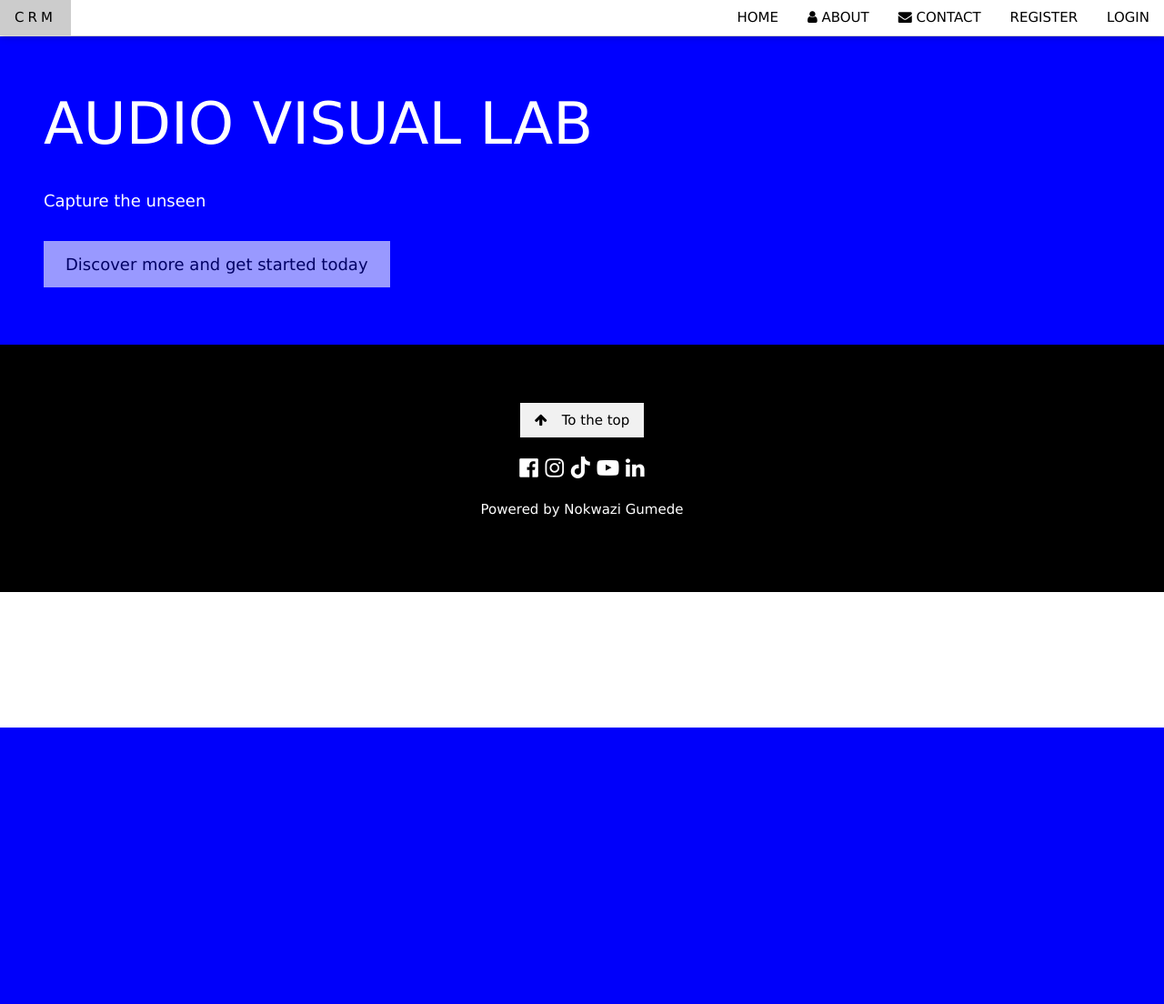
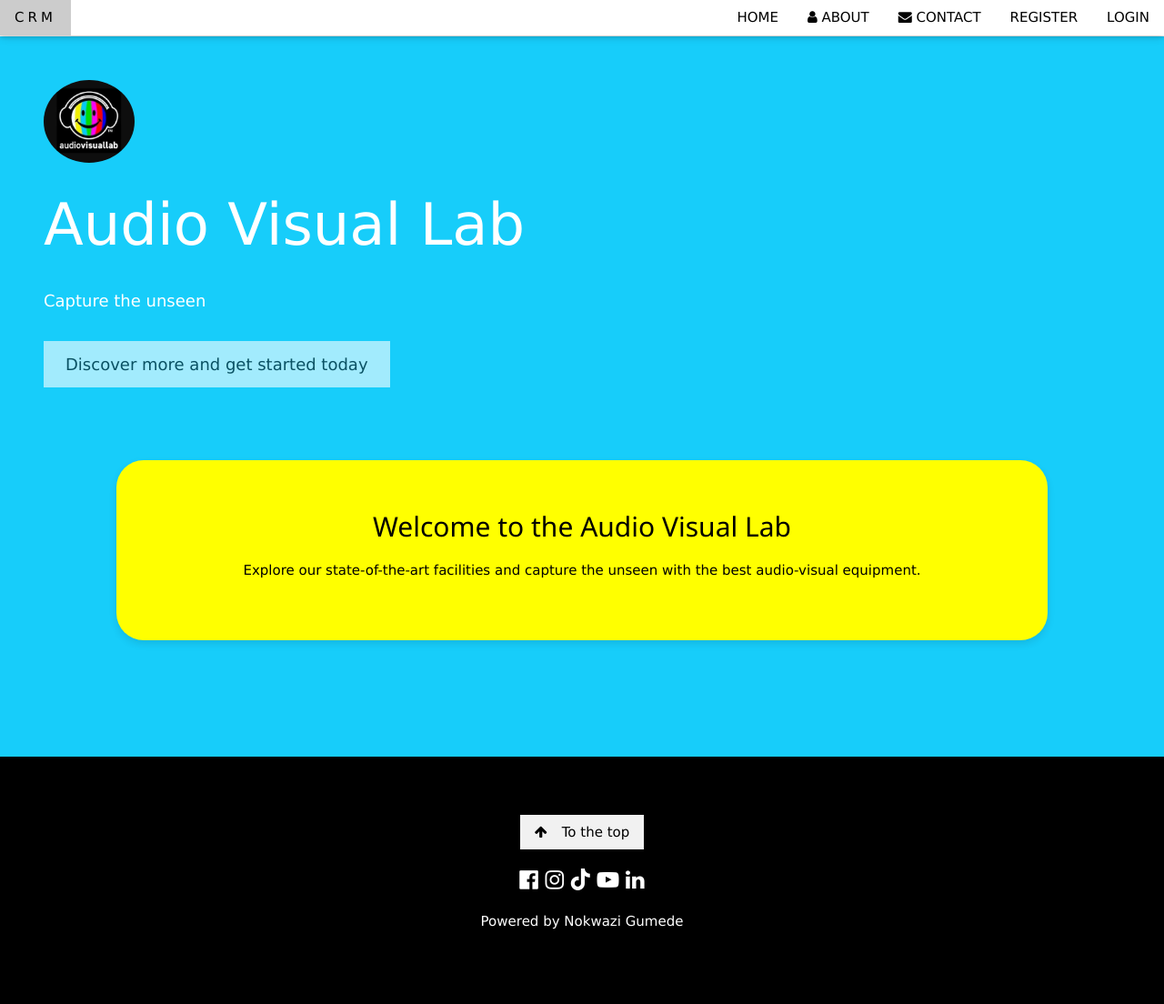
Before and after one commit to Nokwazi761/crm2, a Flask app: page / in a window 1280 px wide. Shown: the whole page at 91% size. Before the commit the page ends 800 px from the top, so only its background shows below. Run offline with Flask 3, Linux system fonts and the light colour scheme; some libraries are stand-ins or nearby versions.

Commit message:
changed the color

```diff
--- a/crmApp/templates/about.html
+++ b/crmApp/templates/about.html
@@ -1,4 +1,4 @@
-{% extends 'layout.html'%}
+   {% extends 'layout.html'%}
 
 {%block content %}
 <div class="w3-container"  id="about">
--- a/crmApp/templates/index.html
+++ b/crmApp/templates/index.html
@@ -1,14 +1,23 @@
 {% extends 'layout.html' %}
 
 {% block content %}
-
-<header class="w3-container" id="home-section" style="background-color: blue; color: white; padding: 48px;">
+<header class="w3-container" id="home-section" style="background-color: rgba(14, 203, 250, 0.959); color: white; padding: 48px;">
+        <div class="logo">
+            <img src="{{url_for('static', filename='images/logo3.jpg')}}" alt="Logo">
+        </div>
     <div class="w3-left-align">
-        <span class="w3-jumbo w3-hide-small">AUDIO VISUAL LAB</span><br>
-        <span class="w3-xxlarge w3-hide-large w3-hide-medium">AUDIO VISUAL LAB</span><br>
+        <span class="w3-jumbo w3-hide-small">Audio Visual Lab</span><br>
+        <span class="w3-xxlarge w3-hide-large w3-hide-medium">Audio Visual Lab</span><br>
         <span class="w3-large">Capture the unseen</span>
-        <p><a href="/dashboard" class="w3-btn w3-white w3-padding-large w3-large w3-margin-top w3-opacity w3-hover-opacity-off">Discover more and get started today</a></p>
+        <p><a href="/calendar" class="w3-btn w3-white w3-padding-large w3-large w3-margin-top w3-opacity w3-hover-opacity-off">Discover more and get started today</a></p>
     </div>
+    <!-- Add your new text content with background color here -->
+<div class="text-container">
+    <h2>Welcome to the Audio Visual Lab</h2>
+    <p>Explore our state-of-the-art facilities and capture the unseen with the best audio-visual equipment.</p>
+</div>
 </header>
 
+
+
 {% endblock %}
--- a/crmApp/templates/layout.html
+++ b/crmApp/templates/layout.html
@@ -3,79 +3,91 @@
 
 <head>
   <link rel="stylesheet" href="https://cdnjs.cloudflare.com/ajax/libs/font-awesome/6.0.0-beta3/css/all.min.css">
-  <title>Audio visual lab</title>
+  <title>Audio Visual Lab</title>
   <meta charset="UTF-8">
-  <link rel="stylesheet" href="{{url_for('static',filename='style.css')}}">
+  <link rel="stylesheet" href="{{ url_for('static', filename='style.css') }}">
   <meta name="viewport" content="width=device-width, initial-scale=1">
   <link rel="stylesheet" href="https://www.w3schools.com/w3css/4/w3.css">
   <link rel="stylesheet" href="https://fonts.googleapis.com/css?family=Raleway">
   <link rel="stylesheet" href="https://cdnjs.cloudflare.com/ajax/libs/font-awesome/4.7.0/css/font-awesome.min.css">
+  <style>
+    .text-container {
+        background-color: yellow; /* Yellow background color */
+        color: black; /* Black text color */
+        padding: 50px; /* Padding around the text */
+        margin: 80px; /* Margin around the container */
+        border-radius: 30px; /* Rounded corners */
+        box-shadow: 0 4px 8px rgba(0, 0, 0, 0.1); /* Subtle shadow for a nice effect */
+        text-align: center; /* Center-align text */
+        border: 20px; /* Black border */
+    }
+    .text-container h2 {
+        margin-top: 0;
+    }
+    .logo {
+      display: flex;
+      justify-content: left;
+      margin-bottom: 20px;
+    }
+    .logo img {
+      width: 100px;
+      border-radius: 50%;
+    }
+  </style>
 </head>
 
 <body>
   <div class="w3-top">
     <div class="w3-bar w3-white w3-card" id="myNavbar">
-      <a href="{{url_for('home')}}" class="w3-bar-item w3-button w3-wide"></i>CRM</a>
+      <a href="{{ url_for('home') }}" class="w3-bar-item w3-button w3-wide">CRM</a>
       <!-- Right-sided navbar links -->
       <div class="w3-right w3-hide-small">
         <a href="/home" class="w3-bar-item w3-button">HOME</a>
         <a href="/about" class="w3-bar-item w3-button"><i class="fa fa-user"></i> ABOUT </a>
         <a href="/contact" class="w3-bar-item w3-button"><i class="fa fa-envelope"></i> CONTACT</a>
 
-        {%if is_authenticated %}
+        {% if is_authenticated %}
         <a href="/logout" class="w3-bar-item w3-button"><i class="fa fa-usd"></i> LOG OUT</a>
-        {%else%}
+        {% else %}
         <a href="/register" class="w3-bar-item w3-button">REGISTER</a>
         <a href="/login" class="w3-bar-item w3-button">LOGIN</a>
-        {%endif%}
+        {% endif %}
       </div>
       <!-- Hide right-floated links on small screens and replace them with a menu icon -->
-
-      <a href="javascript:void(0)" class="w3-bar-item w3-button w3-right w3-hide-large w3-hide-medium"
-        onclick="w3_open()">
+      <a href="javascript:void(0)" class="w3-bar-item w3-button w3-right w3-hide-large w3-hide-medium" onclick="w3_open()">
         <i class="fa fa-bars"></i>
       </a>
     </div>
   </div>
 
-
-
   <p style="padding:5px 16px"></p>
-  {% with messages = get_flashed_messages()%}
-  {% if messages%}
-  {% for message in messages%}
-  <script>alert('{{message}}')</script>
-  {%endfor%}
-  {%endif%}
-  {%endwith%}
-  {%block content %}{%endblock%}
-
-
-
+  {% with messages = get_flashed_messages() %}
+  {% if messages %}
+  {% for message in messages %}
+  <script>alert('{{ message }}')</script>
+  {% endfor %}
+  {% endif %}
+  {% endwith %}
+  {% block content %}{% endblock %}
 
   <link href="https://cdn.jsdelivr.net/npm/@fullcalendar/core/main.css" rel="stylesheet">
-<link href="https://cdn.jsdelivr.net/npm/@fullcalendar/daygrid/main.css" rel="stylesheet">
-<script src="https://cdn.jsdelivr.net/npm/@fullcalendar/core/main.js"></script>
-<script src="https://cdn.jsdelivr.net/npm/@fullcalendar/daygrid/main.js"></script>
-
+  <link href="https://cdn.jsdelivr.net/npm/@fullcalendar/daygrid/main.css" rel="stylesheet">
+  <script src="https://cdn.jsdelivr.net/npm/@fullcalendar/core/main.js"></script>
+  <script src="https://cdn.jsdelivr.net/npm/@fullcalendar/daygrid/main.js"></script>
 
   <footer class="w3-center w3-black w3-padding-64">
-
     <a href="#home" class="w3-button w3-light-grey"><i class="fa fa-arrow-up w3-margin-right"></i>To the top</a>
     <div class="w3-xlarge w3-section">
       <a href="https://www.facebook.com/audiovisuallab.co.za?mibextid=ZbWKwL" target="_blank"><i class="fa fa-facebook-official w3-hover-opacity"></i></a>
       <a href="https://www.instagram.com/audiovisuallab?igsh=bzM0ZTZ0YzhmNHI2" target="_blank"><i class="fa fa-instagram w3-hover-opacity"></i></a>
       <a href="https://www.tiktok.com/@audiovisuallab_?_t=8leqdt1KTgM&_r=1" target="_blank"><i class="fab fa-tiktok w3-hover-opacity"></i></a>
-
       <a href="https://youtube.com/@XolaniCele?si=0-77VRlAJVpVZ3hv" target="_blank"><i class="fa fa-youtube-play w3-hover-opacity"></i></a>
       <a href="https://www.linkedin.com/company/audiovisuallab/" target="_blank"><i class="fa fa-linkedin w3-hover-opacity"></i></a>
     </div>
-
-    <p>Powered by
-        Nokwazi Gumede</p>
+    <p>Powered by Nokwazi Gumede</p>
   </footer>
 
-  <script src="{{url_for('static',filename='js/index.js')}}"></script>
+  <script src="{{ url_for('static', filename='js/index.js') }}"></script>
 </body>
 
 </html>
```
Also changed, not shown: crmApp/app.py (line endings or trailing spaces).
